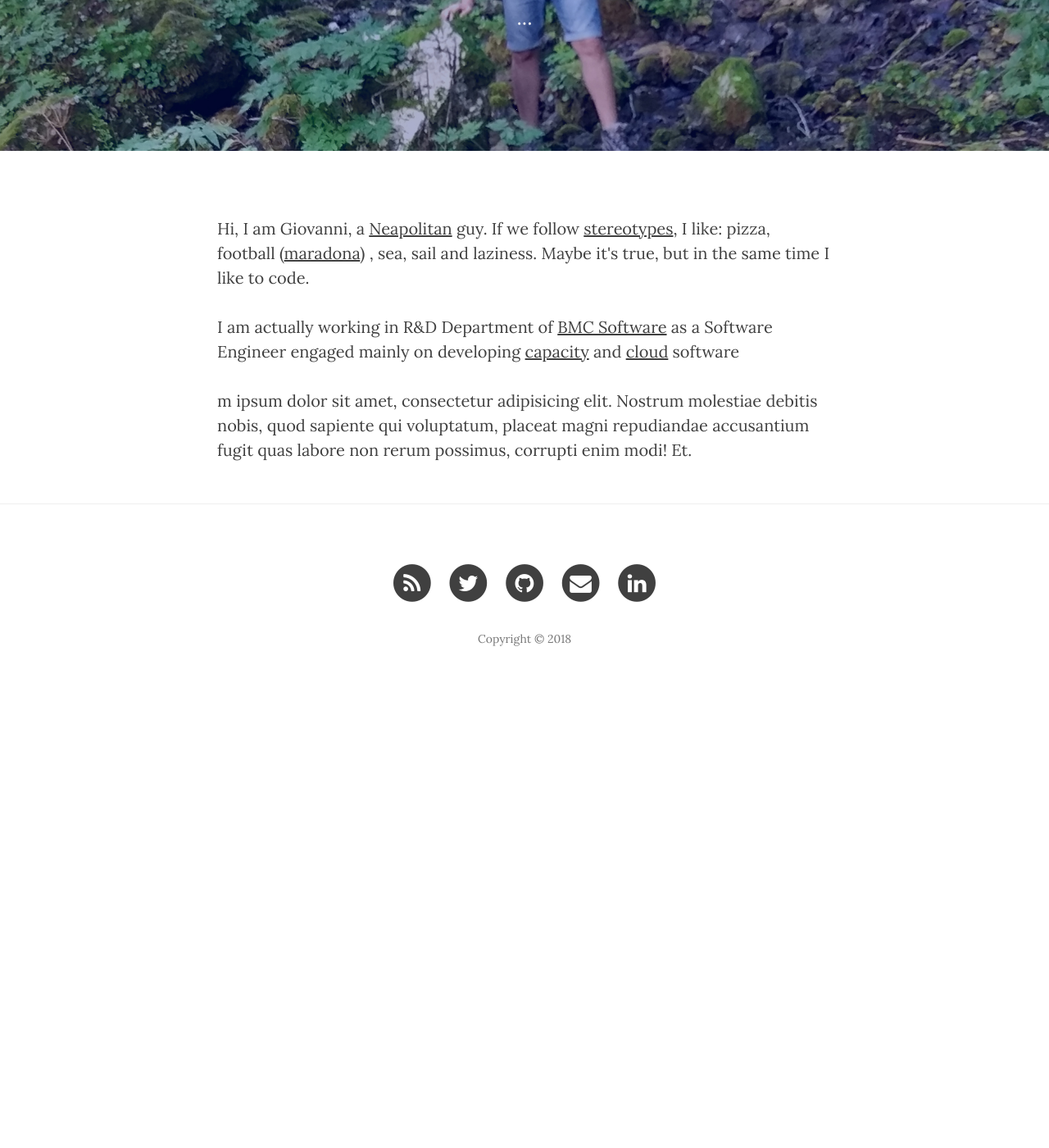
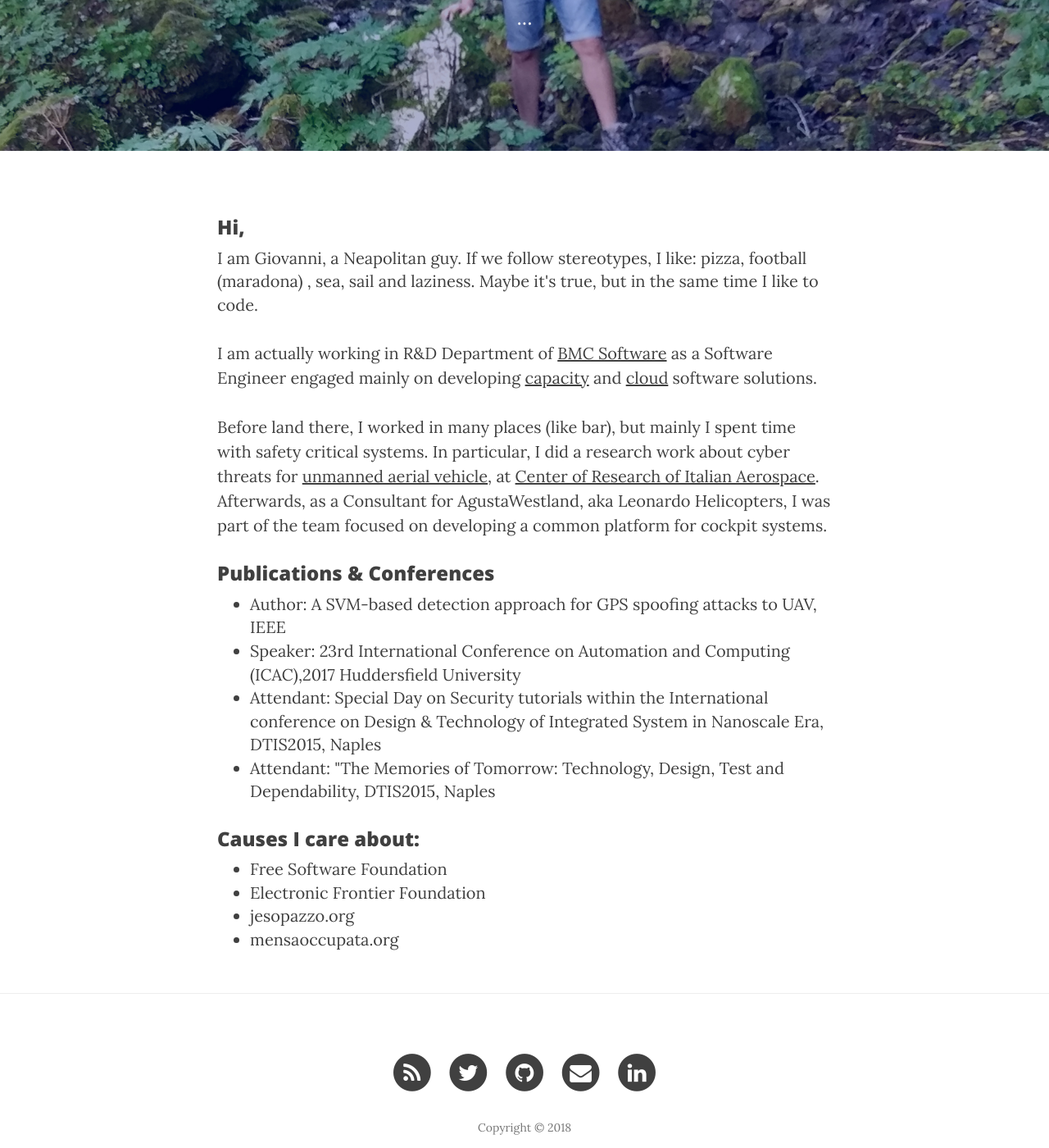
Before and after one commit to kmos/kmos.github.io, a Jekyll site: the page built from about.html, in a window 1280 px wide and 1400 px high, scrolled down 264 px. Shown: the whole window at 82% size. Built offline with Jekyll 4.4.1, drawn with Linux system fonts in a browser that asks for light colours; nearby versions of some CDN libraries; before the commit the page ends 1119 px from its top, so only the background shows below that.

Commit message:
update about and contact

```diff
--- a/_config.yml
+++ b/_config.yml
@@ -1,11 +1,11 @@
 # Site settings
-title: Mosfet's Stuff
+title: mos_
 header-img: img/home-bg.jpg
 email: n@mosfet.io
 description: "some computer notes"
 baseurl: ""
 url: "http://www.mosfet.io"
-twitter_username: Nmos_
+twitter_username: nmosf
 github_username:  kmos
 linkedin_username: giovannipanice
 email_username:  mosfet@paranoici.org
--- a/about.html
+++ b/about.html
@@ -5,7 +5,8 @@ description: "..."
 header-img: "img/about-bg.jpg"
 ---
 
-<p>Hi, I am Giovanni, a <a href="https://tinyurl.com/y9o6frzx">Neapolitan</a> guy.
+<p><h3>Hi,</h3>
+    I am Giovanni, a <a href="https://tinyurl.com/y9o6frzx">Neapolitan</a> guy.
     If we follow <a href="https://www.youtube.com/watch?v=PXFpEFQ6lw0">stereotypes</a>,
     I like: pizza, football (<a href="https://tinyurl.com/y7adtzg6">maradona</a>)
     , sea, sail and laziness. Maybe it's true, but in the same time I like to code.
@@ -16,10 +17,30 @@ header-img: "img/about-bg.jpg"
     as a Software Engineer engaged mainly on developing
     <a href="https://www.bmc.com/it-solutions/capacity-optimization.html">capacity</a>
     and
-    <a href="https://www.bmc.com/it-solutions/cloud-cost-control.html">cloud</a> software
-
+    <a href="https://www.bmc.com/it-solutions/cloud-cost-control.html">cloud</a> software solutions.
 </p>
 
-<p>m ipsum dolor sit amet, consectetur adipisicing elit. Nostrum molestiae debitis nobis,
-    quod sapiente qui voluptatum, placeat magni repudiandae accusantium
-    fugit quas labore non rerum possimus, corrupti enim modi! Et.</p>
+<p>Before land there, I worked in many places (like bar), but mainly I spent time with safety critical systems.
+    In particular, I did a research work about cyber threats for
+    <a href="https://www.slideshare.net/GiovanniPanice/cyber-security-and-cyberresilience-for-rpas">unmanned aerial vehicle</a>,
+    at <a href="https://www.cira.it/en">Center of Research of Italian Aerospace</a>. Afterwards, as a Consultant
+    for AgustaWestland, aka Leonardo Helicopters, I was part of the team focused on developing a common platform for
+    cockpit systems.
+</p>
+
+<p><h3>Publications & Conferences</h3>
+    <ul>
+        <li>Author: <a href="https://ieeexplore.ieee.org/document/8081999/">A SVM-based detection approach for GPS spoofing attacks to UAV, IEEE</a></li>
+        <li>Speaker: 23rd International Conference on Automation and Computing (ICAC),2017 Huddersfield University</li>
+        <li>Attendant: Special Day on Security tutorials within the International conference on Design & Technology of Integrated System in Nanoscale Era,  DTIS2015, Naples</li>
+        <li>Attendant: "The Memories of Tomorrow: Technology, Design, Test and Dependability, DTIS2015, Naples</li>
+    </ul>
+</p>
+<p><h3>Causes I care about:</h3>
+    <ul>
+        <li><a href="https://www.fsf.org">Free Software Foundation</a></li>
+        <li><a href="https://www.eff.org/">Electronic Frontier Foundation</a></li>
+        <li><a href="http://jesopazzo.org/">jesopazzo.org</a></li>
+        <li><a href="http://www.mensaoccupata.org/">mensaoccupata.org</a></li>
+    </ul>
+</p>
```
Also changed, not shown: contact.html (+4 -3 lines), 1 other file.
